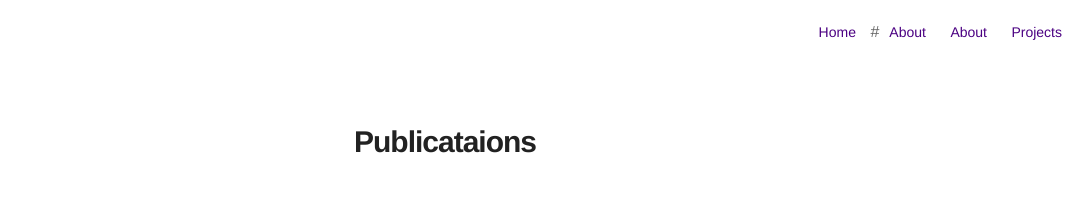
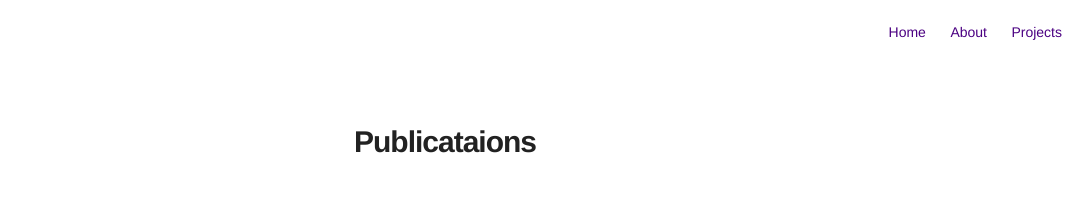
Before and after one commit to jdmunday/jdmunday.github.io, a Jekyll site: the page built from pubs.md, in a window 1280 px wide. Shown: the top 216 px of the page, without its empty margins (195-1280 px from the left). Built offline with Jekyll 4.4.1, drawn with Linux system fonts in a browser that asks for light colours.

Commit message:
Update nav.html

```diff
--- a/_includes/nav.html
+++ b/_includes/nav.html
@@ -18,8 +18,8 @@
         {% if site.about == true %}
             {% if page.title != "About" %}
                 <li class="item">
-                    #<a class="link" href="{{ site.url }}/about">About</a>
-                     <a class="link" href="https://www.lshtm.ac.uk/aboutus/people/munday.james">About</a>
+                    <!-- <a class="link" href="{{ site.url }}/about">About</a> -->
+                    <a class="link" href="https://www.lshtm.ac.uk/aboutus/people/munday.james">About</a>
                 </li>
             {% endif %}
 
```
